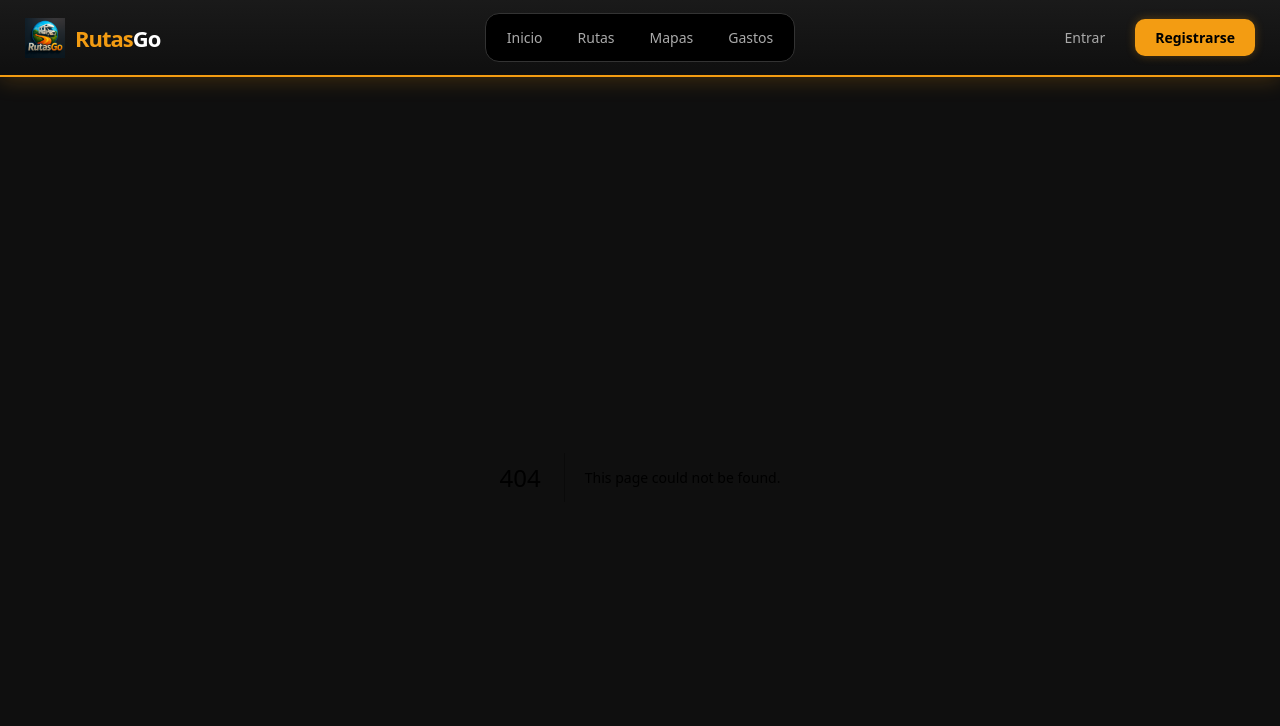
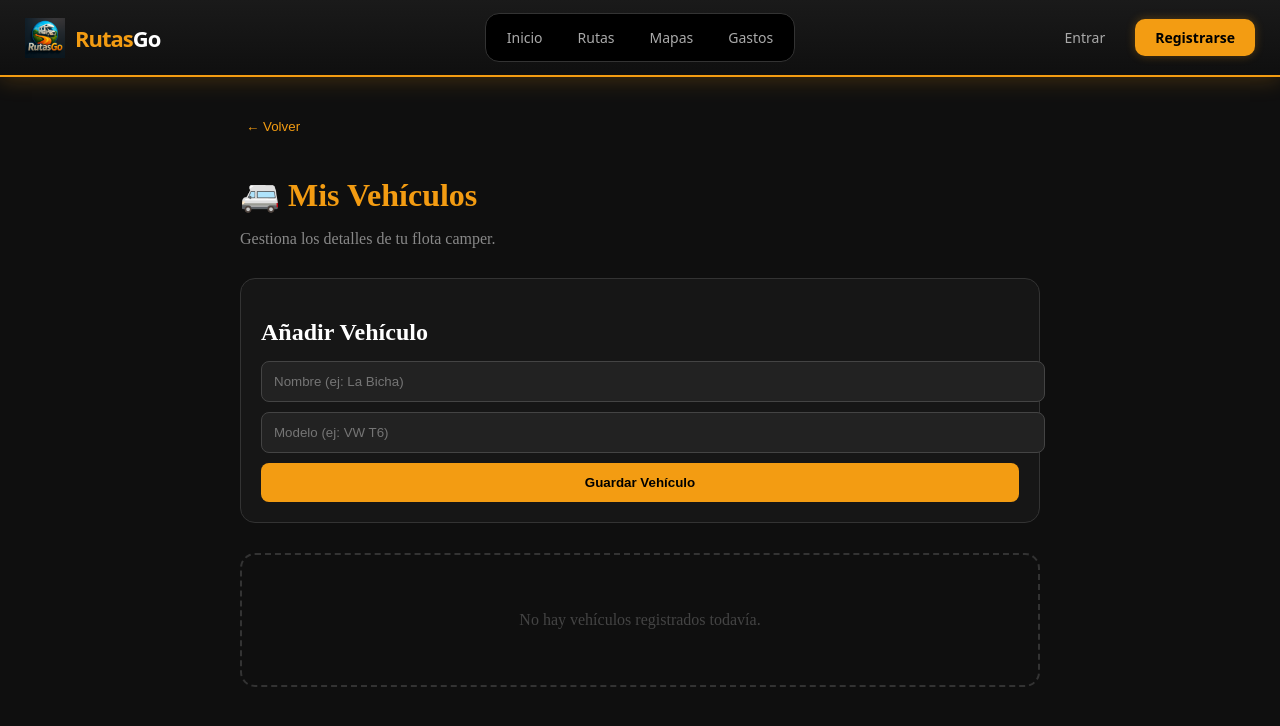
Before and after one commit to Antrax2001/rutasgov2, a Next.js app: page /vehiculos in a window 1280 px wide. Before the commit this address had no page. Shown: the top 726 px of the page. Built offline with nearby package versions, Linux system fonts and the light colour scheme.

Commit message:
Añadida sección de vehículos

```diff
--- /dev/null
+++ b/src/app/vehiculos/page.tsx
@@ -0,0 +1,81 @@
+"use client";
+import { useState, useEffect } from "react";
+import { useRouter } from "next/navigation";
+
+export default function MisVehiculos() {
+  const [vehiculos, setVehiculos] = useState([]);
+  const [nombre, setNombre] = useState("");
+  const [modelo, setModelo] = useState("");
+  const router = useRouter();
+
+  // Cargar vehículos (asumiendo que tienes el API listo)
+  useEffect(() => {
+    // Aquí iría el fetch a /api-remota/get_vehiculos.php
+  }, []);
+
+  return (
+    <main style={styles.container}>
+      <button onClick={() => router.push("/")} style={styles.backBtn}>← Volver</button>
+
+      <h1 style={styles.title}>🚐 Mis Vehículos</h1>
+      <p style={styles.subtitle}>Gestiona los detalles de tu flota camper.</p>
+
+      <section style={styles.formCard}>
+        <h2 style={{ marginBottom: '15px' }}>Añadir Vehículo</h2>
+        <input
+          placeholder="Nombre (ej: La Bicha)"
+          style={styles.input}
+          onChange={(e) => setNombre(e.target.value)}
+        />
+        <input
+          placeholder="Modelo (ej: VW T6)"
+          style={styles.input}
+          onChange={(e) => setModelo(e.target.value)}
+        />
+        <button style={styles.addBtn}>Guardar Vehículo</button>
+      </section>
+
+      <div style={styles.grid}>
+        {/* Aquí se mostrarán las tarjetas de los vehículos guardados */}
+        <div style={styles.emptyCard}>
+          <p>No hay vehículos registrados todavía.</p>
+        </div>
+      </div>
+    </main>
+  );
+}
+
+const styles = {
+  container: { padding: "40px", maxWidth: "800px", margin: "0 auto", color: "#fff" },
+  title: { fontSize: "32px", color: "#f39c12", marginBottom: "10px" },
+  subtitle: { color: "#888", marginBottom: "30px" },
+  backBtn: { background: "none", border: "none", color: "#f39c12", cursor: "pointer", marginBottom: "20px" },
+  formCard: {
+    background: "#161616",
+    padding: "20px",
+    borderRadius: "15px",
+    border: "1px solid #333",
+    marginBottom: "30px"
+  },
+  input: {
+    width: "100%",
+    padding: "12px",
+    marginBottom: "10px",
+    borderRadius: "8px",
+    border: "1px solid #444",
+    background: "#222",
+    color: "#fff"
+  },
+  addBtn: {
+    width: "100%",
+    padding: "12px",
+    borderRadius: "8px",
+    border: "none",
+    background: "#f39c12",
+    color: "#000",
+    fontWeight: "bold",
+    cursor: "pointer"
+  },
+  grid: { display: "grid", gap: "20px" },
+  emptyCard: { textAlign: "center" as const, padding: "40px", color: "#444", border: "2px dashed #333", borderRadius: "15px" }
+};
```
